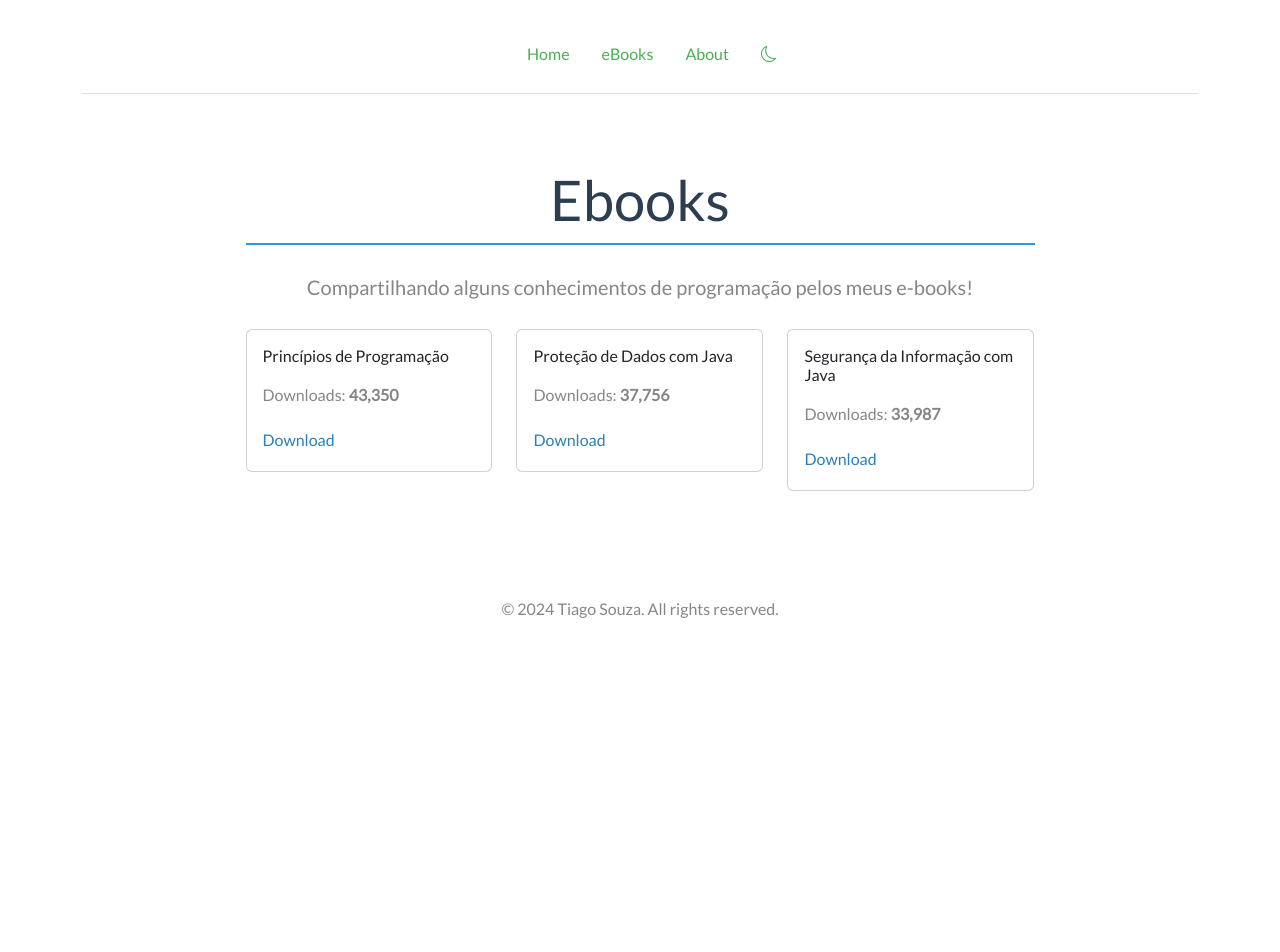
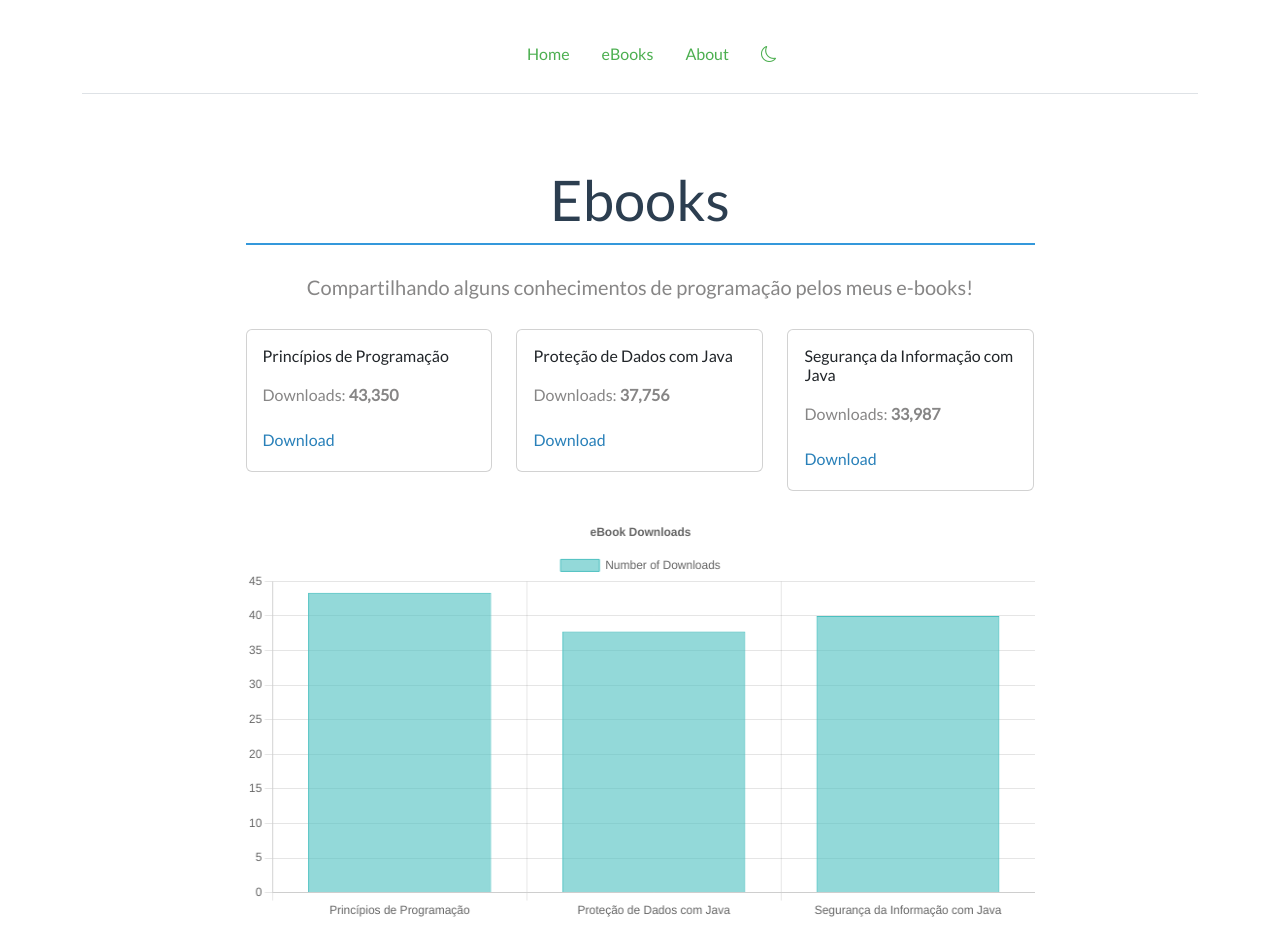
Before and after one commit to metiago/metiago.github.io, a Next.js app: page /ebooks in a window 1280 px wide. Shown: the top 952 px of the page. Before the commit the page ends 800 px from the top, so only its background shows below. Built offline with nearby package versions, Linux system fonts and the light colour scheme.

Commit message:
adding chart

```diff
--- /dev/null
+++ b/app/components/BarChart.js
@@ -0,0 +1,44 @@
+'use client';
+import React from 'react';
+import { Bar } from 'react-chartjs-2';
+import { Chart as ChartJS, CategoryScale, LinearScale, BarElement, Title, Tooltip, Legend } from 'chart.js';
+
+ChartJS.register(CategoryScale, LinearScale, BarElement, Title, Tooltip, Legend);
+
+const data = {
+  labels: ['Princípios de Programação', 'Proteção de Dados com Java', 'Segurança da Informação com Java'],
+  values: [43.350, 37.756, 39.987],
+};
+
+const BarChart = () => {
+
+  const chartData = {
+    labels: data.labels,
+    datasets: [
+      {
+        label: 'Number of Downloads',
+        data: data.values,
+        backgroundColor: 'rgba(75, 192, 192, 0.6)',
+        borderColor: 'rgba(75, 192, 192, 1)',
+        borderWidth: 1,
+      },
+    ],
+  };
+
+  const options = {
+    responsive: true,
+    plugins: {
+      legend: {
+        position: 'top',
+      },
+      title: {
+        display: true,
+        text: 'eBook Downloads',
+      },
+    },
+  };
+
+  return <Bar data={chartData} options={options} />;
+};
+
+export default BarChart;
--- a/app/ebooks/page.js
+++ b/app/ebooks/page.js
@@ -1,3 +1,5 @@
+import BarChart from "../components/BarChart";
+
 export default function Ebook() {
   return (
     <div>
@@ -53,6 +55,7 @@ export default function Ebook() {
                 </div>
               </div>
             </div>
+            <BarChart/>
           </div>
         </article>
       </div>
--- a/package.json
+++ b/package.json
@@ -11,12 +11,14 @@
   "dependencies": {
     "bootstrap": "^5.3.3",
     "bootstrap-icons": "^1.11.3",
+    "chart.js": "^4.4.7",
     "gray-matter": "^4.0.3",
     "highlight.js": "^11.10.0",
     "lunr": "^2.3.9",
     "next": "15.0.3",
     "react": "19.0.0-rc-66855b96-20241106",
     "react-bootstrap": "^2.10.5",
+    "react-chartjs-2": "^5.2.0",
     "react-dom": "19.0.0-rc-66855b96-20241106",
     "remark": "^15.0.1",
     "remark-html": "^16.0.1",
```
Also changed, not shown: 1 other file (tests, documents, lock files or other folders).
